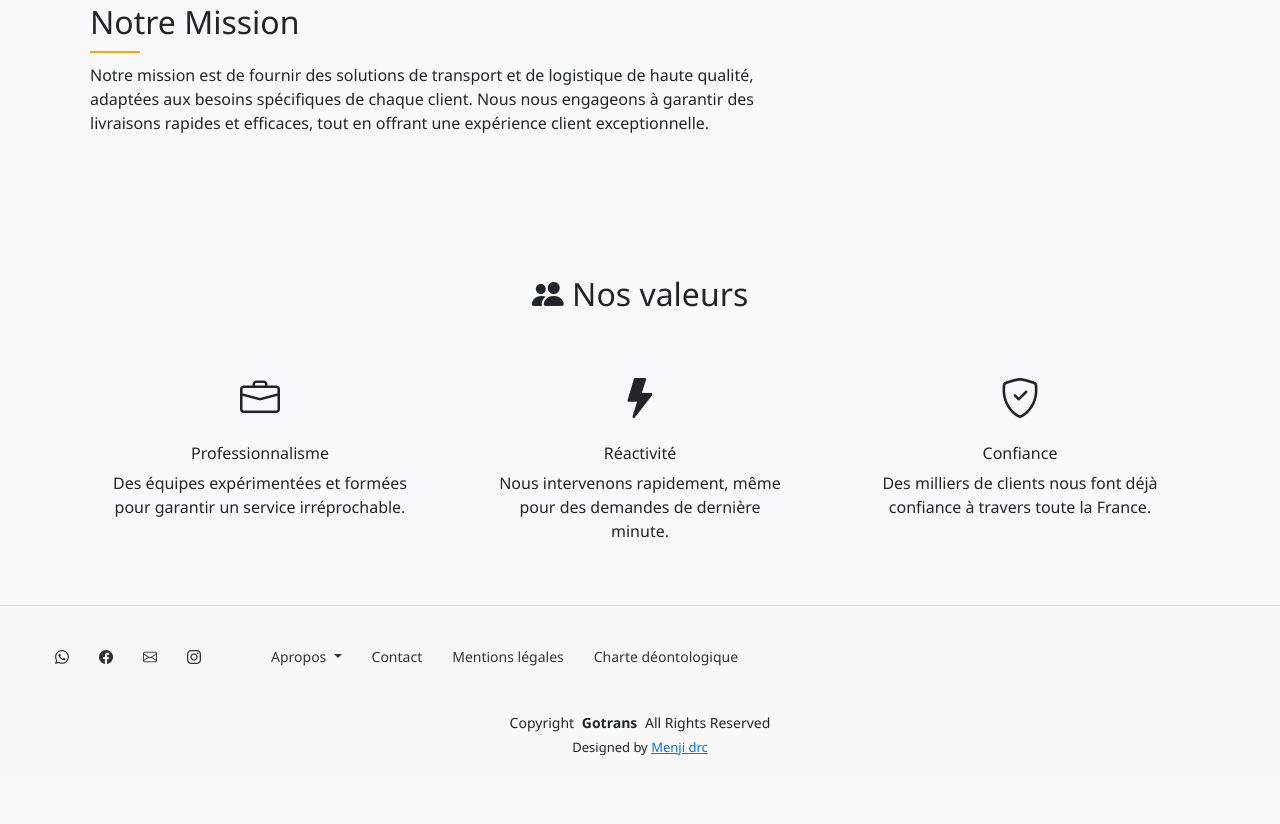
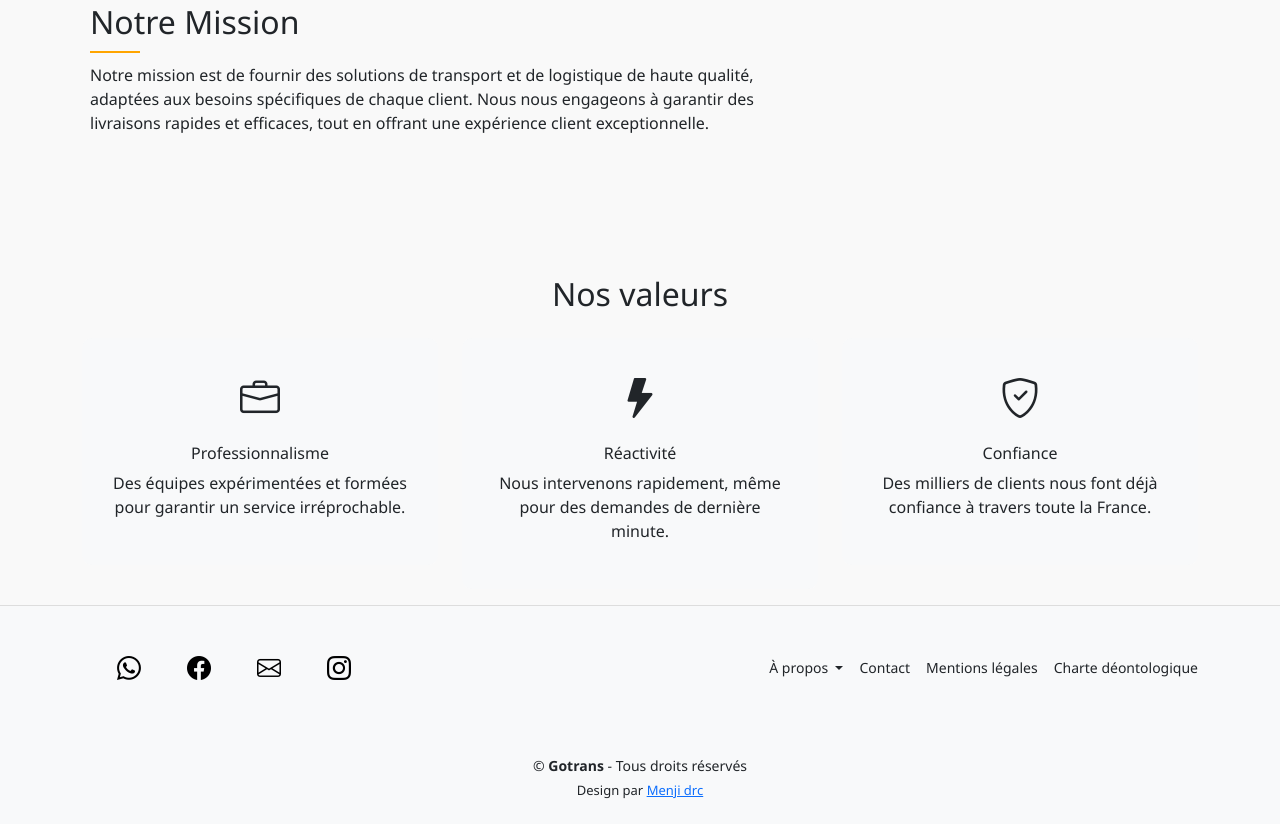
Before and after one commit to gradi08/site_Gotrans, a plain HTML site: page apropos.html in a window 1280 px wide. Shown: the part 565-1389 px from the top of the page. Before the commit the page ends 1342 px from the top, so only its background shows below. Drawn offline with nearby package versions, Linux system fonts and the light colour scheme.

Commit message:
Premier commit

```diff
--- a/apropos.html
+++ b/apropos.html
@@ -89,8 +89,7 @@
     </div>
 </section> -->
 <section class="container my-3" id="valeur">
-    <h2 class="text-center mb-4">
-        <i class="bi bi-people-fill"></i> <!-- Icône qui exprime la valeur -->
+    <h2 class="text-center mb-4"> <!-- Icône qui exprime la valeur -->
         Nos valeurs
     </h2>
     <div class="row text-center">
@@ -118,48 +117,53 @@
     </div>
 </section>
   <!-- Pied de page -->
-  <div class="footer">
-
-    <div class="footer-center">
-        <div class="footer-icons">
+  <div class="footer bg-light py-4">
+    <div class="container">
+        <div class="row justify-content-between align-items-center">
+            <!-- Icônes sociales -->
+            <div class="col-12 col-md-6 mb-3 mb-md-0 text-center text-md-start">
+                <div class="footer-icons d-flex justify-content-center justify-content-md-start gap-3">
                     <a href="#"><i class="bi bi-whatsapp icon-hover"></i></a>
                     <a href="#"><i class="bi bi-facebook icon-hover"></i></a>
                     <a href="#"><i class="bi bi-envelope icon-hover"></i></a>
                     <a href="#"><i class="bi bi-instagram icon-hover"></i></a>
                 </div>
-        <div class="footer-left">
+            </div>
+
+            <!-- Liens de navigation -->
+            <div class="col-12 col-md-6 text-center text-md-end">
+                <ul class="list-unstyled d-flex flex-column flex-md-row justify-content-center justify-content-md-end gap-3 mb-0">
                     <li class="nav-item dropdown">
-                <a class="nav-link dropdown-toggle" href="#" id="contactDropdown" role="button"
+                        <a class="nav-link dropdown-toggle p-0" href="#" id="contactDropdown" role="button"
                             data-bs-toggle="dropdown" aria-expanded="false">
-                    Apropos
+                            À propos
                         </a>
                         <ul class="dropdown-menu bg-white text-dark" aria-labelledby="contactDropdown">
-                    <li><a class="dropdown-item text-dark" href="apropos.html#mission">Notre mission</a></li>
-                    <!-- <li><a class="dropdown-item text-dark" href="apropos.html#objectif">Nos objectifs</a></li> -->
-                    <li><a class="dropdown-item text-dark" href="apropos.html#valeur">Nos valeurs</a></li>
+                            <li><a class="dropdown-item" href="apropos.html#mission">Notre mission</a></li>
+                            <li><a class="dropdown-item" href="apropos.html#valeur">Nos valeurs</a></li>
                         </ul>
                     </li>
-            <li><a class="nav-link"  href="contact.html">Contact</a></li>
-            <li><a class="nav-link" href="#">Mentions légales</a></li>
-            <li><a class="nav-link" href="#">Charte déontologique</a></li>
-            <i class="mobile-nav-toggle d-xl-none bi bi-list"></i>
+                    <li><a class="nav-link p-0" href="contact.html">Contact</a></li>
+                    <li><a class="nav-link p-0" href="#">Mentions légales</a></li>
+                    <li><a class="nav-link p-0" href="#">Charte déontologique</a></li>
+                </ul>
             </div>
         </div>
 
-    <div class="container">
+        <!-- Copyright -->
+        <div class="row mt-4">
+            <div class="col text-center">
                 <div class="copyright">
-            <span>Copyright</span> <strong class="px-1 sitename">Gotrans</strong> <span>All Rights Reserved</span>
+                    &copy; <strong class="sitename">Gotrans</strong> - Tous droits réservés
                 </div>
                 <div class="credits">
-            <!-- All the links in the footer should remain intact. -->
-            <!-- You can delete the links only if you've purchased the pro version. -->
-            <!-- Licensing information: https://bootstrapmade.com/license/ -->
-            <!-- Purchase the pro version with working PHP/AJAX contact form: [buy-url] -->
-            Designed by <a href="https://bootstrapmade.com/">Menji drc</a>
+                    Design par <a href="https://menjidrc.com/">Menji drc</a>
+                </div>
+            </div>
+        </div>
     </div>
 </div>
 
-</div>
 <script>
     // Script pour activer la page courante dans la barre de navigation
     const navLinks = document.querySelectorAll('.navbar-nav .nav-link');
--- a/css/apropos.css
+++ b/css/apropos.css
@@ -68,3 +68,19 @@ body {
   color: #ffa500 !important; /* Change la couleur du texte à jaune */
   /* Optionnel : rend le texte en gras */
 }
+.footer-icons a {
+  color: #000;
+  font-size: 1.5rem;
+  transition: color 0.3s;
+}
+
+.footer-icons a:hover {
+  color: #007bff; /* Change de couleur au survol */
+}
+
+@media (max-width: 767px) {
+  .footer ul {
+      flex-direction: column;
+      align-items: center;
+  }
+}
--- a/css/style.css
+++ b/css/style.css
@@ -367,3 +367,19 @@
       color: #ffa500 !important; /* Change la couleur du texte à jaune */
      /* Optionnel : rend le texte en gras */
     }
+    .footer-icons a {
+      color: #000;
+      font-size: 1.5rem;
+      transition: color 0.3s;
+  }
+
+  .footer-icons a:hover {
+      color: #007bff; /* Change de couleur au survol */
+  }
+
+  @media (max-width: 767px) {
+      .footer ul {
+          flex-direction: column;
+          align-items: center;
+      }
+  }
```
Also changed, not shown: contact.html (+27 -22 lines), index.html (+31 -22 lines). Lines whose indentation alone changed are shown as unchanged.
